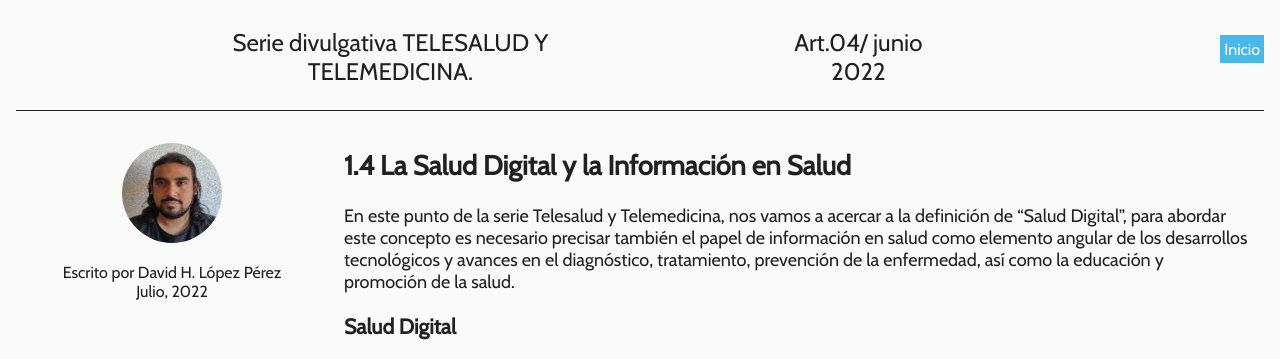
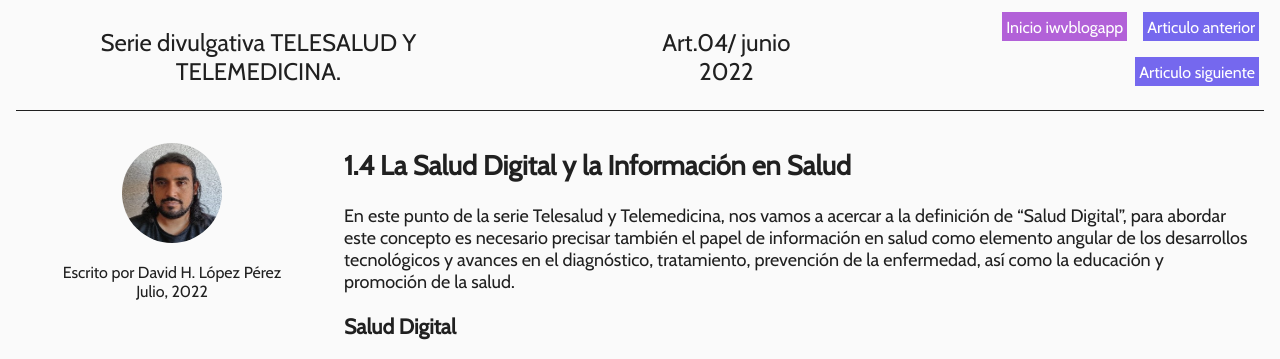
Before and after one commit to DavidHLopez/blogapp-deploy, a Flask app: page /s01a04 in a window 1280 px wide. Shown: the top 359 px of the page. Run offline with Flask 2, Linux system fonts and the light colour scheme.

Commit message:
artresponsive

```diff
--- a/appbp/articles/templates/s01a04.html
+++ b/appbp/articles/templates/s01a04.html
@@ -2,6 +2,7 @@
 <html lang="en" >
 <head>
   <meta charset="UTF-8">
+  <meta name="viewport" content="width=device-width, initial-scale=1">
   <title>Art. 04 -iwv</title>
   <link rel='stylesheet' href='https://fonts.googleapis.com/css?family=Cabin|Josefin+Sans:400,700'>
 
@@ -12,10 +13,16 @@
 <!-- header -->
 <div class="page">
   <div class="page-title">
-    <p style="text-indent: 0pt;text-align: left;"><br/></p><p class="s1" style="padding-left: 99pt;text-indent: 0pt;text-align: center;">Serie divulgativa TELESALUD Y TELEMEDICINA.</p><p class="s1" style="padding-left: 99pt;text-indent: 0pt;text-align: center;">Art.04/ junio 2022</p>
+    <p style="text-indent: 0pt;text-align: left;"><br/></p>
+    <p class="s1" style="padding-right: 99pt;text-indent: 0pt;text-align: center;">Serie divulgativa TELESALUD Y TELEMEDICINA.</p>
+    <p class="s1" style="padding-right: 99pt;text-indent: 0pt;text-align: center;">Art.04/ junio 2022</p>
   </div>
   <ul class="page-nav">
-    <li><a href="/" class="page-nav-link" >Inicio</a>
+    <li>
+    <a href="/" class="page-nav-link" >Inicio iwvblogapp</a>
+    <li> <a href="/s01a03" class="page-nav-link2" >Articulo anterior</a> </li>
+    <li><a href="/s01a05" class="page-nav-link2" >Articulo siguiente </a>  </li>
+
 
   </ul>
 
--- a/appbp/static/css/style.css
+++ b/appbp/static/css/style.css
@@ -47,7 +48,21 @@ ul.page-nav {
 
 .page-nav-link {
   float: left;
-  background-color: #48b7eb;
+  background-color: #a442d1d3;
+  color: #ffffff;
+  text-decoration: none;
+  display: inline-block;
+  *zoom: 1;
+  *display: inline;
+  margin-right: 5px; /* A small px margin for IE 8 */
+  margin-left: 1rem;
+  margin-bottom: 1rem;
+  padding: 0.35rem 0.25rem 0.25rem 0.25rem;
+}
+
+.page-nav-link2 {
+  float: left;
+  background-color: #5a4aecd3;
   color: #ffffff;
   text-decoration: none;
   display: inline-block;
```
Also changed, not shown: other parts of appbp/static/css/style.css (+7 -0 lines), appbp/articles/templates/s01a01.html (+6 -2 lines), appbp/articles/templates/s01a02.html (+7 -3 lines), appbp/articles/templates/s01a03.html (+7 -2 lines), appbp/articles/templates/s01a05.html (+7 -2 lines).
